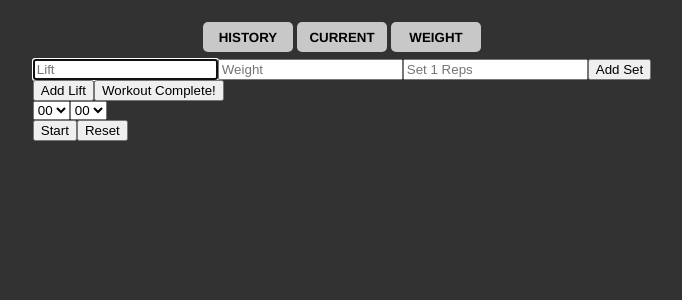
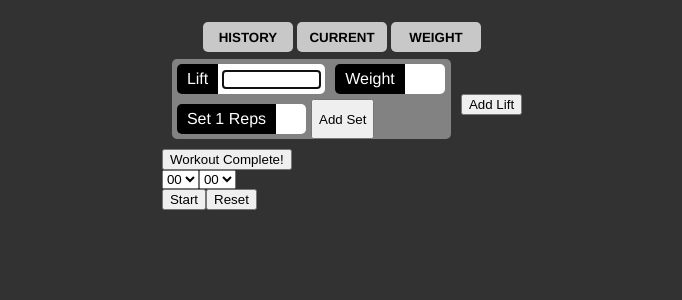
Before and after one commit to matt-pickle/workout-tracker, a React (Create React App) app: page / in a window 1280 px wide. Shown: the top 300 px of the page, without its empty margins (298-980 px from the left). Built offline with nearby package versions, Linux system fonts and the light colour scheme.

Commit message:
Style Lifts

```diff
--- a/src/Components/Home.js
+++ b/src/Components/Home.js
@@ -1,6 +1,7 @@
 import React, {useState, useEffect, useRef} from "react";
 import Lift from "./Lift";
 import Timer from "./Timer";
+import "../Styles/Home.css";
 
 function Home() {
   const [lifts, setLifts] = useState([1]);
@@ -53,8 +54,10 @@ function Home() {
 
   return (
     <div>
-      {allLifts}
-      <button onClick={addLift}>Add Lift</button>
+      <div className="liftsContainer">
+        {allLifts}
+        <button onClick={addLift}>Add Lift</button>
+      </div>
       <button onClick={saveWorkout}>Workout Complete!</button>
       <Timer />
     </div>
--- a/src/Components/InputBox.js
+++ b/src/Components/InputBox.js
@@ -1,4 +1,5 @@
 import React, {useState, useEffect} from "react";
+import "../Styles/InputBox.css";
 
 function InputBox(props, ref) {
   const [input, setInput] = useState("");
@@ -12,12 +13,17 @@ function InputBox(props, ref) {
   }, [input])
 
   return (
-    <input type="text"
-           placeholder={props.name}
-           value={input}
-           onChange={handleChange}
-           ref={ref}
-    />
+    <div className="inputBox">
+      <label for={props.name}>{props.name}</label>
+      <div className="inputContainer" id={props.name + "Container"}>
+        <input type="text"
+               id={props.name}
+               value={input}
+               onChange={handleChange}
+               ref={ref}
+        />
+      </div>
+    </div>
   )
 }
 
--- a/src/Components/Lift.js
+++ b/src/Components/Lift.js
@@ -1,5 +1,6 @@
 import React, {useState, useEffect, useRef} from "react";
 import InputBox from "./InputBox";
+import "../Styles/Lift.css";
 
 function Lift(props, ref) {
   const [sets, setSets] = useState([1]);
@@ -33,7 +34,7 @@ function Lift(props, ref) {
   })
 
   return (
-    <div>
+    <div className="liftBox">
       <InputBox name="Lift"
                 addToLift={addToLift}
                 ref={ref}
@@ -42,7 +43,7 @@ function Lift(props, ref) {
                 addToLift={addToLift}
       />
       {repInputBoxes}
-      <button onClick={addSet}>Add Set</button>
+      <button className="addSetButton" onClick={addSet}>Add Set</button>
     </div>
   )
 }
--- a/src/Styles/Button.css
+++ b/src/Styles/Button.css
@@ -7,9 +7,9 @@
   font-family: Helvetica, sans-serif;
   font-weight: 800;
   color: black;
-  background-color: rgb(200, 200, 200)
+  background-color: rgb(200, 200, 200);
 }
 
 .hovered {
-  background-color: rgb(120, 120, 120);
+  background-color: rgb(100, 100, 100);
 }
--- /dev/null
+++ b/src/Styles/Home.css
@@ -0,0 +1,6 @@
+.liftsContainer {
+  display: flex;
+  justify-content: center;
+  align-items: center;
+  flex-wrap: wrap;
+}
--- /dev/null
+++ b/src/Styles/InputBox.css
@@ -0,0 +1,42 @@
+.inputBox {
+  display: flex;
+  margin: 5px;
+}
+
+label {
+  display: flex;
+  align-items: center;
+  color: white;
+  font-family: Helvetica, sans-serif;
+  font-weight: 400;
+  padding: 0 10px 0 10px;
+  height: 30px;
+  background-color: black;
+  border-radius: 5px 0 0 5px;
+}
+
+input {
+  border: none;
+  width: 100%;
+  margin: 5px;
+}
+
+.inputContainer {
+  display: flex;
+  align-items: center;
+  justify-content: center;
+  width: 30px;
+  height: 30px;
+  background-color: white;
+  border-radius: 0 5px 5px 0;
+  padding: 0;
+  margin: 0;
+}
+
+#LiftContainer {
+  width: 107px;
+}
+
+#WeightContainer {
+  width: 40px;
+}
--- /dev/null
+++ b/src/Styles/Lift.css
@@ -0,0 +1,9 @@
+.liftBox {
+  display: flex;
+  flex-direction: row;
+  flex-wrap: wrap;
+  width: 279px;
+  background-color: rgb(130, 130, 130);
+  border-radius: 5px;
+  margin: 0 10px 10px 10px;
+}
```
